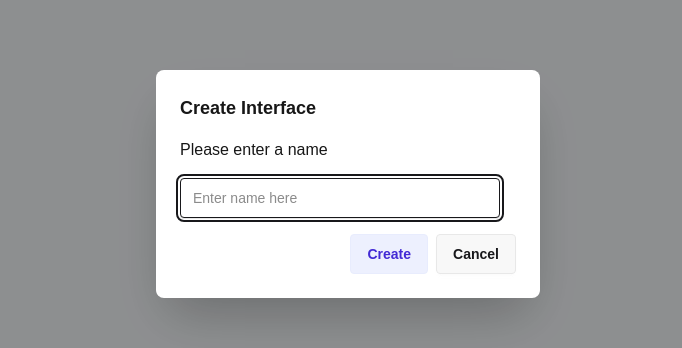
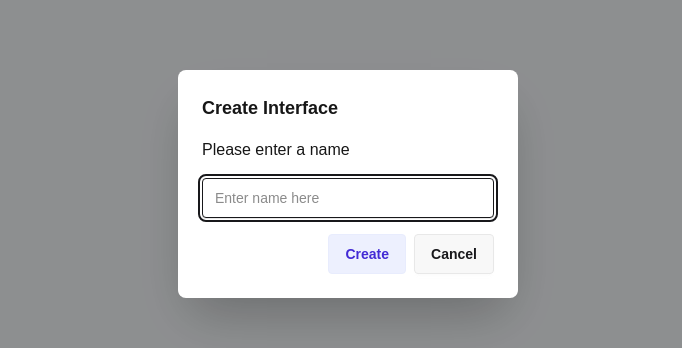
Before and after one commit to fksms/128kVPN, a Next.js app in the folder src/: page /en in a window 1280 px wide. Both pictures are taken after a click on the button "+ New". Shown: the part 216-564 px from the top of the page, without its empty margins (292-974 px from the left). Built offline with nearby package versions, Linux system fonts and the light colour scheme; no server answers; the database is empty.

Commit message:
fix: Width correction

```diff
--- a/src/components/Navbar.tsx
+++ b/src/components/Navbar.tsx
@@ -21,7 +21,7 @@ export default function Navbar() {
                         </div>
                         <ul
                             tabIndex={0}
-                            className='menu dropdown-content bg-base-200 rounded-box z-1 mt-2 w-52 p-2 shadow-sm'
+                            className='menu dropdown-content bg-base-200 rounded-box z-1 mt-2 w-25 p-2 shadow-sm'
                         >
                             <li>
                                 <a
--- a/src/components/WGInterfaceList.tsx
+++ b/src/components/WGInterfaceList.tsx
@@ -141,7 +141,7 @@ export default function WGInterfaceList({ maxInterfaceNameLength, maxInterfaces
 
             {/*--------------------インターフェース作成モーダル--------------------*/}
             <dialog id={CreateInterfaceModalId} className='modal'>
-                <div className='modal-box w-96 max-w-xl'>
+                <div className='modal-box w-85 max-w-md'>
                     <h3 className='font-bold text-lg'>{t('WGInterfaceList.CreateModal.title')}</h3>
                     <p className='py-4'>{t('WGInterfaceList.CreateModal.description')}</p>
                     <input
@@ -280,7 +280,7 @@ export default function WGInterfaceList({ maxInterfaceNameLength, maxInterfaces
 
             {/*--------------------インターフェース削除モーダル--------------------*/}
             <dialog id={DeleteInterfaceModalId} className='modal'>
-                <div className='modal-box w-96 max-w-xl'>
+                <div className='modal-box w-85 max-w-md'>
                     <h3 className='font-bold text-lg'>{t('WGInterfaceList.DeleteModal.title')}</h3>
                     <div role='alert' className='alert alert-warning mt-4'>
                         <span>{deleteWGInterfaceName}</span>
```
